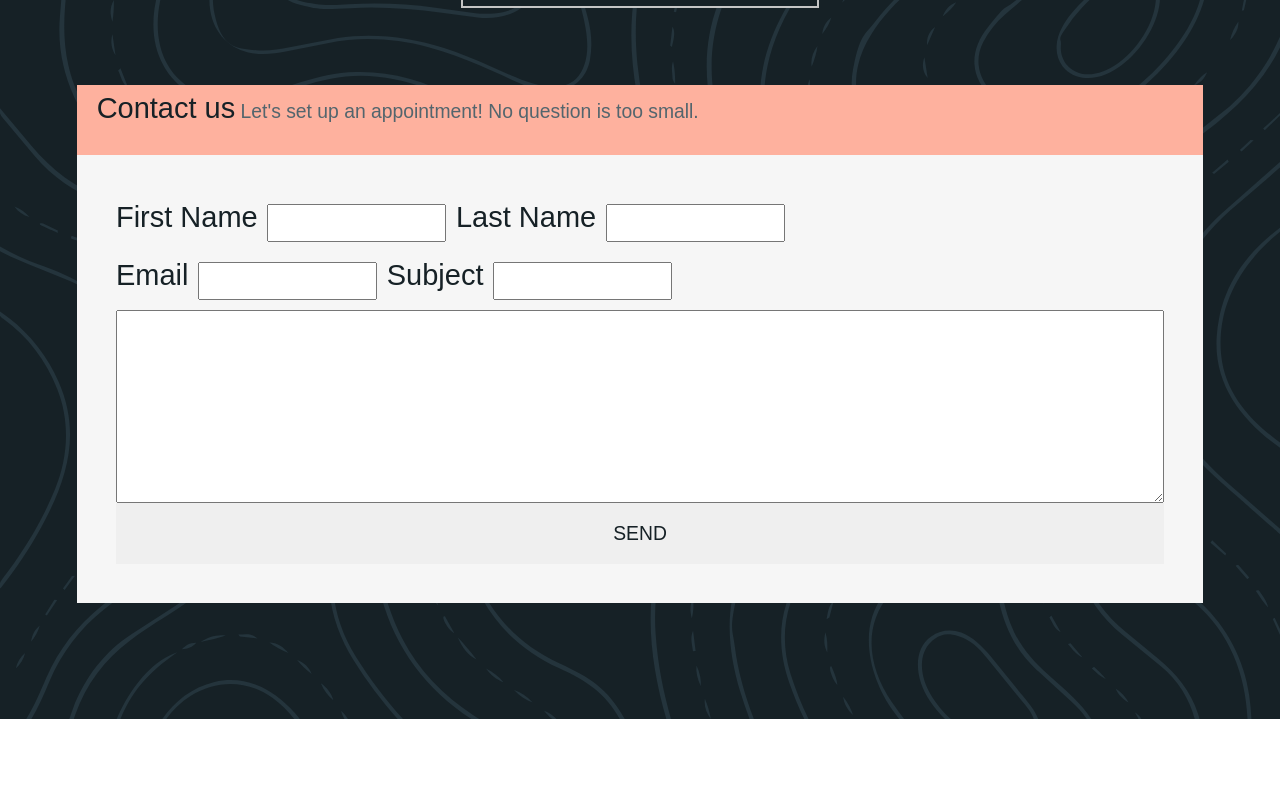
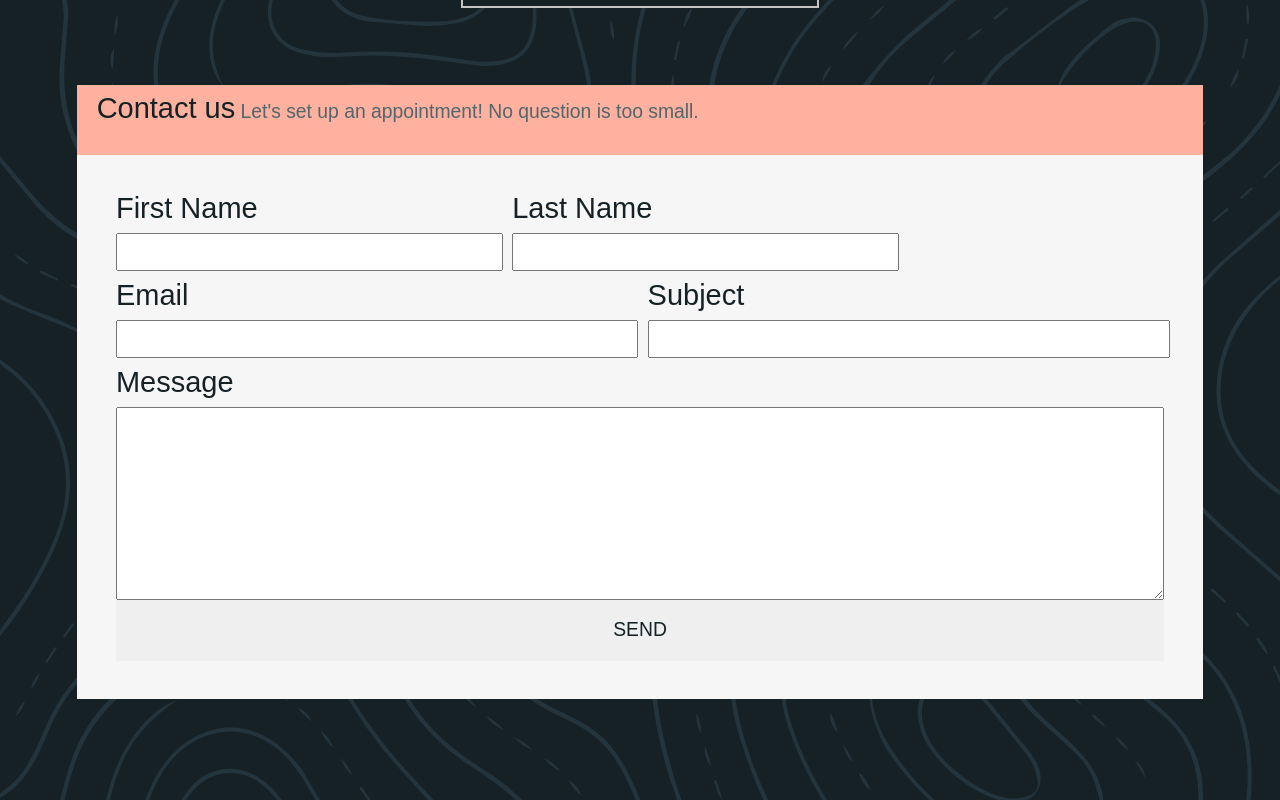
Before and after one commit to joshua-levan/hsc, a React (Vite) app: page / in a window 1280 px wide. Shown: the part 3895-4695 px from the top of the page. Before the commit the page ends 4614 px from the top, so only its background shows below. Built offline with nearby package versions, Linux system fonts and the light colour scheme; a web font is replaced by a local one.

Commit message:
adjust remote and contact structure

```diff
--- a/src/components/pricing/Pricing.css
+++ b/src/components/pricing/Pricing.css
@@ -21,7 +21,7 @@
   flex-wrap: wrap;
 }
 .pricing .pricing-section .remote-card {
-  background-color: #f6f6f6;
+  background-color: #FEB19E;
   width: 10.5rem;
   height: 10.5rem;
   margin-top: 3rem;
--- a/src/components/pricing/Pricing.scss
+++ b/src/components/pricing/Pricing.scss
@@ -22,7 +22,7 @@
         flex-wrap: wrap;
 
         .remote-card {
-            background-color: $light-gray;
+            background-color: $pink;
             width: 10.5rem;
             height: 10.5rem;
             margin-top: 3rem;
--- a/src/components/pricing/contactForm/ContactForm.css
+++ b/src/components/pricing/contactForm/ContactForm.css
@@ -1,6 +1,13 @@
 form {
   padding: 1rem;
   background-color: #f6f6f6;
+  display: flex;
+  flex-direction: column;
+}
+form .name, form .email {
+  display: flex;
+}
+form .name div, form .email div {
   display: flex;
   flex-direction: column;
 }
@@ -9,8 +16,14 @@ form label {
 }
 form input {
   margin: 0.25rem;
+  margin-left: 0;
   height: 1rem;
+  width: 10rem;
+}
+form .email input {
+  width: 13.5rem;
 }
 form textarea {
   height: 5rem;
+  margin-top: 0.252rem;
 }/*# sourceMappingURL=ContactForm.css.map */
--- a/src/components/pricing/contactForm/ContactForm.scss
+++ b/src/components/pricing/contactForm/ContactForm.scss
@@ -5,14 +5,28 @@ form {
     background-color: $light-gray;
     display: flex;
     flex-direction: column;
+    .name, .email {
+        display: flex;
+        div {
+            display: flex;
+            flex-direction: column;
+        }
+    }
     label {
         font-size: 0.75rem;
     }
     input {
         margin: 0.25rem;
+        margin-left: 0;
         height: 1rem;
+        width: 10rem;
+
+    }
+    .email input {
+        width: 13.5rem;
     }
     textarea {
         height: 5rem;
+        margin-top: 0.252rem;
     }
 }
--- a/src/components/pricing/contactForm/ContactForm.tsx
+++ b/src/components/pricing/contactForm/ContactForm.tsx
@@ -4,17 +4,26 @@ const ContactForm = () => {
   return (
     <form>
         <div className="name">
+            <div>
                 <label htmlFor="first-name">First Name</label>
                 <input type="text" id="first-name" name="first-name" required />
+            </div>
+            <div>
                 <label htmlFor="last-name">Last Name</label>
                 <input type="text" id="last-name" name="last-name" required />
             </div>
+        </div>
         <div className="email">
+            <div>
                 <label htmlFor="email">Email</label>
                 <input type="text" id="email" name="email" required />
+            </div>
+            <div>
                 <label htmlFor="subject">Subject</label>
                 <input type="text" id="subject" name="subject" required />
             </div>
+        </div>
+        <label htmlFor="message">Message</label>
         <textarea name="message" id="message"></textarea>
         <button>SEND</button>
     </form>
```
Also changed, not shown: 2 other files (tests, documents, lock files or other folders). Lines whose indentation alone changed are shown as unchanged.
